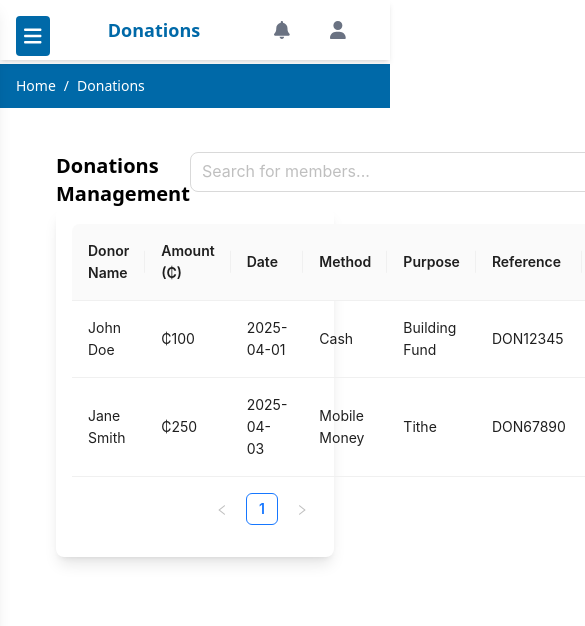
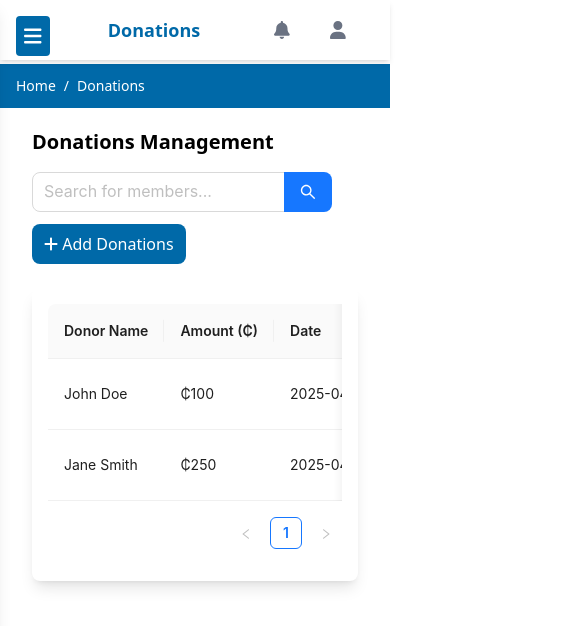
Before and after one commit to PBentil/church-sys, a React (Vite) app: page /donations in a window 390 px wide. Shown: the top 626 px of the page, 585 px wide, since content can reach past the window. Built offline with nearby package versions, Linux system fonts and the light colour scheme.

Commit message:
responsive design

```diff
--- a/src/components/SearchComplete.tsx
+++ b/src/components/SearchComplete.tsx
@@ -53,7 +53,7 @@ const SearchComplete: React.FC<AutoCompleteComponentProps> = ({ placeholder }) =
     return (
         <AutoComplete
             popupMatchSelectWidth={252}
-            style={{ width: 500 }}
+            style={{ width: 300 }}
             options={options}
             onSelect={onSelect}
             onSearch={handleSearch}
--- a/src/components/Table.tsx
+++ b/src/components/Table.tsx
@@ -9,9 +9,9 @@ interface TableComponentProps {
 
 const TableComponent: React.FC<TableComponentProps> = ({ title, columns, data }) => {
     return (
-        <div className="bg-white p-4 shadow-lg rounded-lg">
+        <div className="bg-white p-4 shadow-lg rounded-lg w-full">
             {title && <h2 className="text-xl font-bold mb-4">{title}</h2>}
-            <Table columns={columns} dataSource={data} pagination={true} />
+            <Table columns={columns} dataSource={data} pagination={true}   scroll={{ x: 'max-content' }} />
         </div>
     );
 };
--- a/src/pages/admin/Dashboard.tsx
+++ b/src/pages/admin/Dashboard.tsx
@@ -8,7 +8,7 @@ import "react-calendar/dist/Calendar.css";
 import { faChurch, faClipboardList, faGlobe, faUsers } from "@fortawesome/free-solid-svg-icons";
 import { FontAwesomeIcon } from "@fortawesome/react-fontawesome";
 
-// Define the type for the stats state
+
 interface Stats {
     events: number;
     finances: number;
@@ -17,7 +17,7 @@ interface Stats {
 }
 
 const Dashboard = () => {
-    // Set up state with the correct types
+
     const [stats, setStats] = useState<Stats>({
         events: 0,
         finances: 0,
@@ -35,7 +35,7 @@ const Dashboard = () => {
         { name: "Attendance", value: stats.attendance, color: "#EF4444" },
     ];
 
-    // Fetch data and update stats
+
     useEffect(() => {
         const fetchStats = async () => {
             setLoading(true);
@@ -61,14 +61,14 @@ const Dashboard = () => {
     return (
         <div className="flex">
             <Sidebar />
-            <div className="lg:ml-64 w-full h-screen">
+            <div className="lg:ml-64 w-full h-screen  ">
                 <Topbar toggleSidebar={() => {}} />
                 <Breadcrumbs />
-                <div className="p-8 mt-24">
+                <div className="p-8 mt-24 ">
                     <h2 className="text-2xl font-semibold">Welcome to the Dashboard</h2>
                     <p className="text-gray-500">Manage church activities here.</p>
                 </div>
-                <div className="grid grid-cols-1 md:grid-cols-2 lg:grid-cols-4 gap-6 w-full ml-8">
+                <div className="grid grid-cols-1 md:grid-cols-2 lg:grid-cols-4 gap-6  ml-8">
                     {[{ icon: faChurch, label: "Events", value: stats.events },
                         { icon: faGlobe, label: "Finances", value: stats.finances },
                         { icon: faUsers, label: "Members", value: stats.members },
--- a/src/pages/admin/Donations.tsx
+++ b/src/pages/admin/Donations.tsx
@@ -107,7 +107,7 @@ const Donations = () => {
     return (
         <div className="flex">
             <Sidebar />
-            <div className="lg:ml-64 w-full min-h-screen p-6">
+            <div className="lg:ml-64 w-full min-h-screen ">
                 <Topbar toggleSidebar={() => { }} />
                 <Breadcrumbs />
 
@@ -152,18 +152,23 @@ const Donations = () => {
                         </Form>
                     </Modal>
                     {/* Filters */}
-                    <div className="flex justify-between">
-                        <h1 className="font-bold text-xl ">Donations Management</h1>
-                        <div className="flex justify-end gap-5" >
-                            <SearchComplete placeholder="Search for members..." />
-                            <button className="bg-sky-700 text-white lg:p-2 rounded-lg" onClick={()=>setIsModalOpen(true)}><FontAwesomeIcon icon={faPlus} /> Add Donations</button>
+                    <div className="flex flex-col lg:flex-row justify-between gap-4 lg:items-center">
+                        <h1 className="font-bold text-xl">Donations Management</h1>
+
+                        <div className="flex flex-col sm:flex-row items-start sm:items-center gap-3">
+                            <SearchComplete placeholder="Search for members..."  />
+                            <button
+                                className="bg-sky-700 text-white px-3 py-2 rounded-lg"
+                                onClick={() => setIsModalOpen(true)}
+                            >
+                                <FontAwesomeIcon icon={faPlus} /> Add Donations
+                            </button>
                         </div>
-
                     </div>
 
 
                     {/* Members Table */}
-                    <div>
+                    <div className="w-full h-screen mt-6">
                         <Table  data={Donations} columns={columns} />
                     </div>
                 </div>
--- a/src/pages/admin/Member.tsx
+++ b/src/pages/admin/Member.tsx
@@ -114,7 +114,7 @@ const Members = () => {
     return (
         <div className="flex">
             <Sidebar />
-            <div className="lg:ml-64 w-full min-h-screen p-6">
+            <div className="lg:ml-64 w-full min-h-screen ">
                 <Topbar toggleSidebar={() => { }} />
                 <Breadcrumbs />
 
@@ -167,14 +167,20 @@ const Members = () => {
                         </Form>
                     </Modal>
                     {/* Filters */}
-                    <div className="flex justify-between">
-                        <h1 className="font-bold text-xl ">Members Management</h1>
-                        <div className="flex justify-end gap-5" >
+                    <div className="flex flex-col lg:flex-row justify-between gap-4 lg:items-center">
+                        <h1 className="font-bold text-xl">Members Management</h1>
+
+                        <div className="flex flex-col sm:flex-row items-start sm:items-center gap-3">
                             <SearchComplete placeholder="Search for members..." />
-                            <button className="bg-sky-700 text-white lg:p-2 rounded-lg" onClick={()=>setIsModalOpen(true)}><FontAwesomeIcon icon={faPlus} /> Add Members</button>
+                            <button
+                                className="bg-sky-700 text-white px-3 py-2 rounded-lg"
+                                onClick={() => setIsModalOpen(true)}
+                            >
+                                <FontAwesomeIcon icon={faPlus} /> Add Members
+                            </button>
                         </div>
+                    </div>
 
-                    </div>
 
 
                     {/* Members Table */}
--- a/src/pages/admin/Report.tsx
+++ b/src/pages/admin/Report.tsx
@@ -122,24 +122,30 @@ const Report = () => {
     return (
         <div className="flex">
             <Sidebar />
-            <div className="lg:ml-64 w-full min-h-screen p-6">
+            <div className="lg:ml-64 w-full min-h-screen ">
                 <Topbar toggleSidebar={() => { }} />
                 <Breadcrumbs />
 
                 <div className="p-8 mt-24">
-                    <div className="flex justify-between">
+                    <div className="flex flex-col lg:flex-row justify-between gap-4 lg:items-center">
                         <h1 className="font-bold text-2xl mt-2">Reports</h1>
-                        <div className="flex flex-wrap justify-end gap-4">
+
+                        <div className="flex flex-col sm:flex-row items-start sm:items-center gap-3 flex-wrap">
                             <SearchComplete placeholder="Search for reports..." />
-                            <select className="border rounded-sm p-2 w-56">
+
+                            <select className="border rounded-sm p-2 w-full sm:w-56">
                                 <option value="">Select...</option>
                                 <option value="Title">Title</option>
                                 <option value="Offering">Offering</option>
                                 <option value="Contribution">Contribution</option>
                             </select>
-                            <button className="bg-sky-700 text-white p-2 rounded-sm">Download Report</button>
+
+                            <button className="bg-sky-700 text-white px-4 py-2 rounded-sm w-full sm:w-auto">
+                                Download Report
+                            </button>
                         </div>
                     </div>
+
                     <br /><br />
                     <div className="grid grid-cols-1 md:grid-cols-2 lg:grid-cols-4 gap-6 w-full ">
                         {[{ icon: faChurch, label: "Events", value: stats.events },
```
